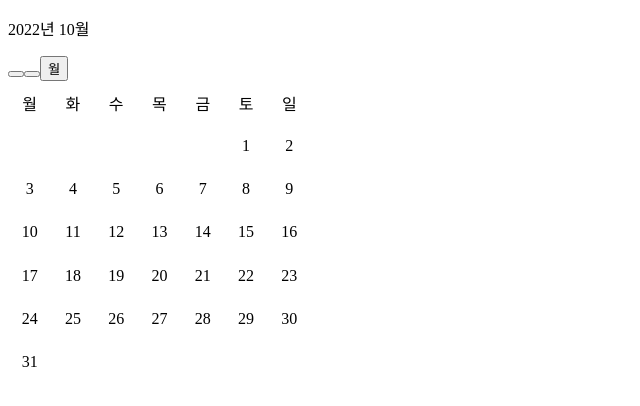
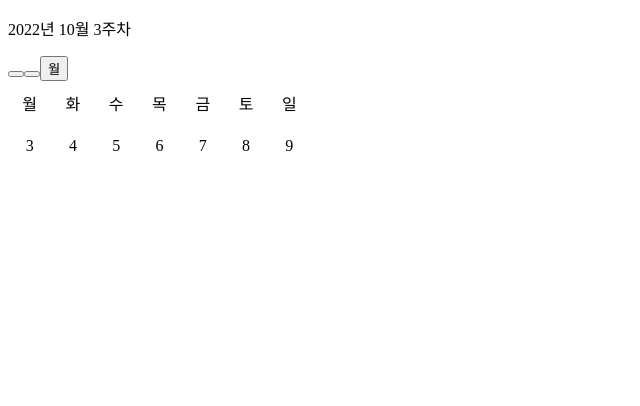
Before and after one commit to seohyeon1578/todo, a React (Create React App) app: page / in a window 1280 px wide. Shown: the top 406 px of the page, without its empty margins (0-640 px from the left). Built offline with nearby package versions, Linux system fonts and the light colour scheme.

Commit message:
✅weekCalendar

```diff
--- a/src/App.tsx
+++ b/src/App.tsx
@@ -1,6 +1,6 @@
 import React from 'react';
 import AddTodo from './components/AddTodo';
-import Calender from './components/Calender';
+import Calender from './components/Calendar';
 import TodoList from './components/TodoList';
 
 const App = () => {
--- /dev/null
+++ b/src/components/Calendar.tsx
@@ -0,0 +1,132 @@
+import React, { useState, useEffect, useCallback } from "react";
+import styled from "styled-components";
+
+import dayjs from "dayjs";
+import isoWeek from "dayjs/plugin/isoWeek";
+import 'dayjs/locale/ko';
+dayjs.extend(isoWeek)
+dayjs.locale('ko');
+
+export const CalenderUI = styled.div`
+  width: 303px;
+  box-sizing: border-box;
+  display: flex;
+  flex-wrap: wrap;
+  #start {
+    background-color: #2b42bb;
+    color: white;
+    border-radius: 15px;
+  }
+  #end {
+    background-color: red;
+    color: white;
+    border-radius: 15px;
+  }
+  #middle {
+    background-color: yellow;
+    color: white;
+    border-radius: 15px;
+  }
+`;
+
+export const CalendarStair = styled.div`
+  width: 43.2857142857px;
+  height: 43.2857142857px;
+  margin: 0;
+  display: flex;
+  justify-content: center;
+  align-items: center;
+  cursor: pointer;
+`;
+
+const Calendar = () => {
+  const date = ["월", "화", "수", "목", "금", "토", "일"];
+  const [days, setDays] = useState(dayjs());
+  const [week, setWeek] = useState<number[]>([]);
+  const [weekNumber, setWeekNumber] = useState(1);
+  const [toggle, setToggle] = useState(false);
+
+
+  const changeToggle = () => setToggle((prev) => !prev);
+
+  const changeDays = (time: number) => setDays(dayjs(days.add(time, "month")));
+
+  const changeWeeks = (time: number) => setDays(dayjs(days.add(time, "week")));
+
+  const getWeekNumber = useCallback(() => {
+    const currentDate = Number(days.format("D"));
+    const weekDay = days.startOf("month").get("day");
+
+    return (((weekDay - 1) + currentDate) / 7) + 1
+  }, [days])
+
+  const getWeekDays = useCallback(() => {
+    const start = days.startOf('isoWeek').format('YYYY-MM-DD')
+
+    const weeks = []
+    for(let i = 0; i < 7; i++){
+      const d = Number(dayjs(start).add(i, 'day').format('D'));
+      weeks.push(d);
+    }
+
+    return weeks
+  }, [days])
+
+  useEffect(() => {
+    setWeek(getWeekDays())
+  }, [getWeekDays]);
+
+  useEffect(() => {
+    const number = Math.floor(getWeekNumber());
+    setWeekNumber(number);
+  }, [getWeekNumber])
+  console.log(weekNumber)
+  return (
+    <div>
+      {toggle ?
+        <>
+          <div>
+            <p>{days.get("year")}년 {days.get("month") + 1}월</p>
+            <button onClick={() => changeDays(-1)}/>
+            <button onClick={() => changeDays(1)}/>
+            <button onClick={changeToggle}>주</button>
+          </div>
+          <CalenderUI>
+            {date.map((v, idx) => (
+              <CalendarStair key={idx}>{v}</CalendarStair>
+            ))}
+            {date.slice(0, date.indexOf(dayjs(days.format('YYYY-MM')).format("ddd"))).map((v, idx) => (
+              <CalendarStair key={idx}></CalendarStair>
+            ))}
+            {new Array(Number(days.daysInMonth())).fill(1).map((v, idx) => (
+              <CalendarStair
+                key={idx}
+              >
+                {idx + 1}
+              </CalendarStair>
+            ))}
+        </CalenderUI>
+      </>
+      :
+      <>
+        <div>
+          <p>{days.get("year")}년 {days.get("month") + 1}월 {weekNumber}주차</p>
+          <button onClick={() => changeWeeks(-1)}/>
+          <button onClick={() => changeWeeks(1)}/>
+          <button onClick={changeToggle}>월</button>
+        </div>
+        <CalenderUI>
+          {date.map((v, idx) => (
+              <CalendarStair key={idx}>{v}</CalendarStair>
+          ))}
+          {week.map((v, idx) => (
+            <CalendarStair key={idx}>{v}</CalendarStair>
+          ))}
+        </CalenderUI>
+      </>
+      }
+    </div>
+  )
+};
+
+export default Calendar;
--- a/src/components/Calender.tsx
+++ /dev/null
@@ -1,80 +0,0 @@
-import React, { useState } from "react";
-import styled from "styled-components";
-
-import dayjs from "dayjs";
-import 'dayjs/locale/ko';
-dayjs.locale('ko');
-
-export const CalenderUI = styled.div`
-  width: 303px;
-  height: 303px;
-  box-sizing: border-box;
-  display: flex;
-  flex-wrap: wrap;
-  #start {
-    background-color: #2b42bb;
-    color: white;
-    border-radius: 15px;
-  }
-  #end {
-    background-color: red;
-    color: white;
-    border-radius: 15px;
-  }
-  #middle {
-    background-color: yellow;
-    color: white;
-    border-radius: 15px;
-  }
-`;
-
-export const CalendarStair = styled.div`
-  width: 43.2857142857px;
-  height: 43.2857142857px;
-  margin: 0;
-  display: flex;
-  justify-content: center;
-  align-items: center;
-  cursor: pointer;
-`;
-
-const Calender = () => {
-  const d = ["월", "화", "수", "목", "금", "토", "일"];
-  const [days, setDays] = useState(dayjs());
-  const [start, setStart] = useState(days.format("YYYY-MM-DD"));
-  const [end, setEnd] = useState(days.format("YYYY-MM-DD"));
-  const [toggle, setToggle] = useState(false);
-
-
-  const changeToggle = () => setToggle((prev) => !prev);
-
-  const changeDays = (time: number) => setDays(dayjs(days.add(time, "month")));
-
-  return (
-    <div>
-      <div>
-        <p>{days.get("year")}년 {days.get("month") + 1}월</p>
-        <button onClick={() => changeDays(-1)}/>
-        <button onClick={() => changeDays(1)}/>
-        <button onClick={changeToggle}>{toggle ? "주" : "월"}</button>
-      </div>
-      <CalenderUI>
-        {d.map((v, idx) => (
-          <CalendarStair key={idx}>{v}</CalendarStair>
-        ))}
-        {d.slice(0, d.indexOf(dayjs(days.format('YYYY-MM')).format("ddd"))).map((v, idx) => (
-          <CalendarStair key={idx}></CalendarStair>
-        ))}
-        {new Array(Number(days.daysInMonth())).fill(1).map((v, idx) => (
-          <CalendarStair
-            key={idx}
-          >
-            {idx + 1}
-          </CalendarStair>
-        ))}
-      </CalenderUI>
-    </div>
-  )
-};
-
-export default Calender;
```
